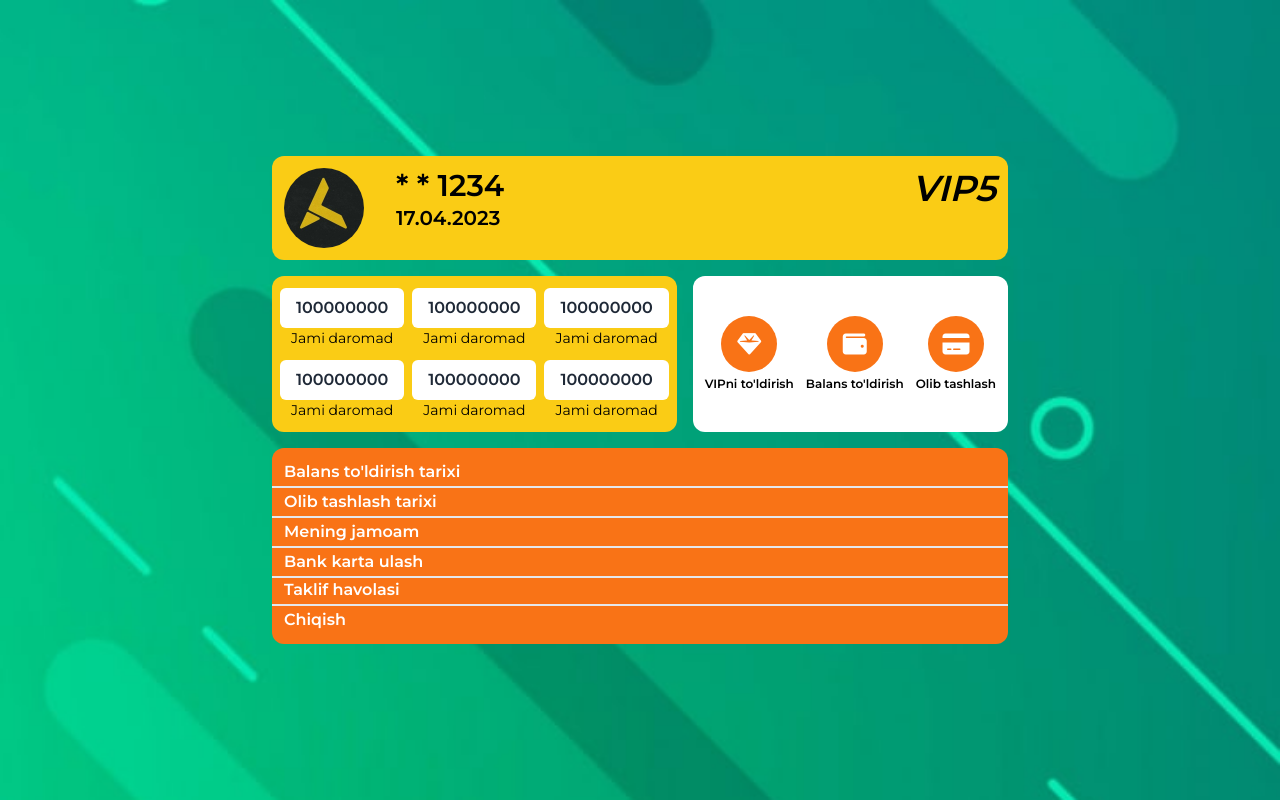
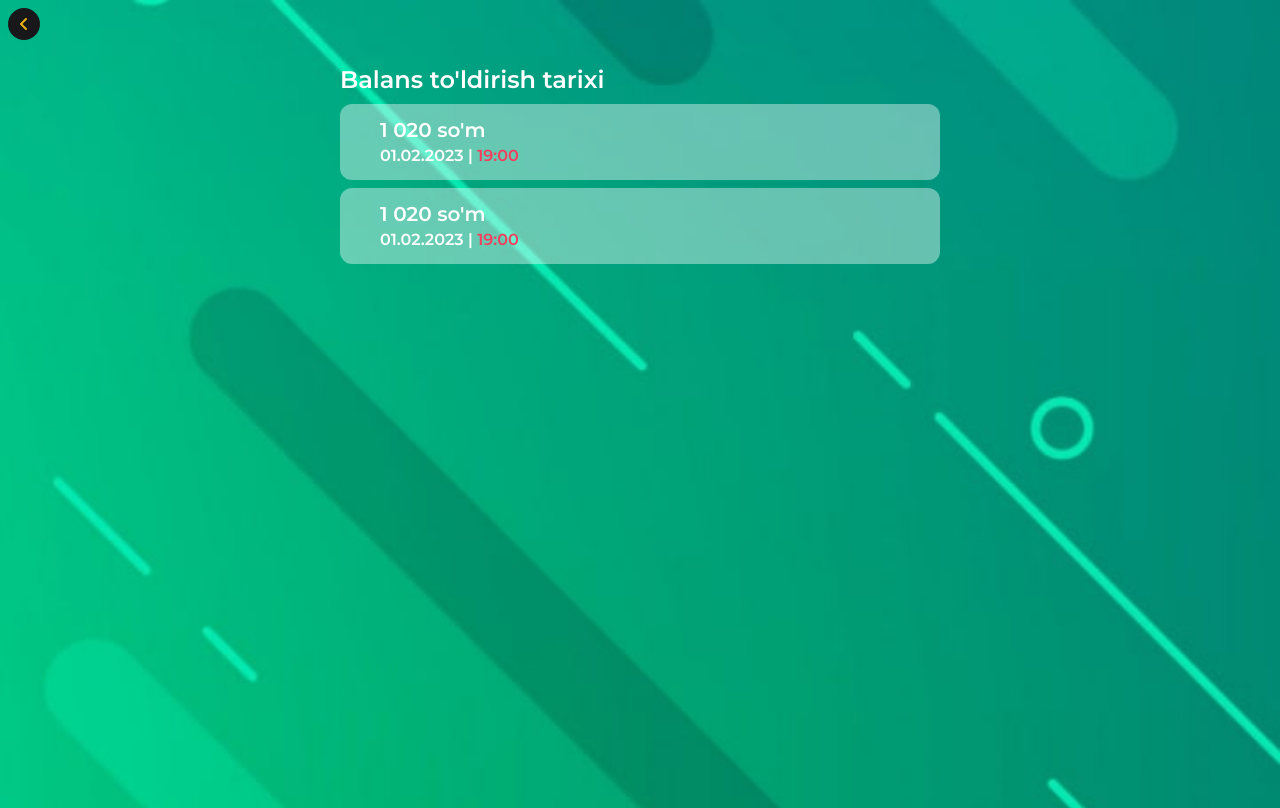
Before and after one commit to itkncoder/avolon, a React (Vite) app: page /addhistory in a window 1280 px wide. Built offline with nearby package versions, Linux system fonts and the light colour scheme.

Commit message:
added hidden for me icons

```diff
--- a/src/App.jsx
+++ b/src/App.jsx
@@ -10,6 +10,8 @@ import VipTasks from "./pages/VipTasks"
 import Task from "./pages/Task"
 import Stats from "./pages/Stats"
 import Admin from "./pages/Admin"
+import Addhistory from "./pages/Addhistory"
+import Payhistory from "./pages/Payhistory"
 
 function App() {
 
@@ -27,6 +29,8 @@ function App() {
                 <Route path="/task" element={<Task/>} />
                 <Route path="/stats" element={<Stats/>} />
                 <Route path="/admin/adminpanel" element={<Admin/>} />
+                <Route path="/addhistory" element={<Addhistory/>} />
+                <Route path="/payhistory" element={<Payhistory/>} />
             </Routes>
 
         </div>
--- /dev/null
+++ b/src/pages/Addhistory.jsx
@@ -0,0 +1,33 @@
+import {Link} from "react-router-dom"
+
+const Addhitory = () => {
+    return (
+        <div className="min-h-screen">
+            <div className="max-w-screen-sm m-auto">
+                <Link to="/">
+                    <i className="hover:bg-zinc-800 transition-all fa-solid fa-angle-left absolute top-2 left-2 w-8 rounded-full h-8 flex justify-center items-center bg-zinc-900 text-yellow-500"></i>
+                </Link>
+                <div className="pt-14 p-3 m-2">
+                    <h1 className="text-2xl text-white font-semibold">Balans to'ldirish tarixi</h1>
+
+                    <div className="fon p-3 my-2 rounded-xl flex justify-start gap-5 items-center">
+                        <i class="pl-2 text-2xl text-green-600 fa-solid fa-inbox-in"></i>
+                        <div className="flex flex-col items-start">
+                            <h2 className="font-semibold text-xl text-white">1 020 so'm</h2>
+                            <p className="text-white font-semibold">01.02.2023 | <span className="text-rose-500">19:00</span></p>
+                        </div>
+                    </div>
+                    <div className="fon p-3 my-2 rounded-xl flex justify-start gap-5 items-center">
+                        <i class="pl-2 text-2xl text-green-600 fa-solid fa-inbox-in"></i>
+                        <div className="flex flex-col items-start">
+                            <h2 className="font-semibold text-xl text-white">1 020 so'm</h2>
+                            <p className="text-white font-semibold">01.02.2023 | <span className="text-rose-500">19:00</span></p>
+                        </div>
+                    </div>
+                </div>
+            </div>
+        </div>
+    )
+}
+
+export default Addhitory
--- a/src/pages/Home.jsx
+++ b/src/pages/Home.jsx
@@ -5,7 +5,7 @@ const Home = () => {
     return (
         <div className="bg-1 lg:flex lg:justify-center lg:items-center min-h-screen">
             <div className="lg:max-w-screen-md">
-                <div className="flex bg-yellow-400 p-3 rounded-xl m-2 justify-between items-start sm:justify-start sm:gap-8">
+                <div className="flex bg-yellow-400 p-3 rounded-xl m-2 justify-around items-center sm:justify-start sm:gap-8">
                     <img className="w-20 rounded-full" src={logo} alt="logo" />
                     <div className="flex flex-col items-start sm:w-full">
                         <h1 className="text-3xl font-semibold">* * 1234</h1>
@@ -76,10 +76,10 @@ const Home = () => {
                 <div className="py-3 m-2 bg-orange-500 rounded-xl">
                     <ul className="flex flex-col items-start divide-y-2 gap-0.5">
                         <li>
-                            <a className="px-3 py-0.5 pt-1 hover:underline w-fit font-semibold text-white" href="./">Balans to'ldirish tarixi</a>
+                            <Link className="px-3 py-0.5 pt-1 hover:underline w-fit font-semibold text-white" to="./addhistory">Balans to'ldirish tarixi</Link>
                         </li>
                         <li className="w-full pt-0.5">
-                            <a className="px-3 py-1 hover:underline w-fit font-semibold text-white" href="./">Olib tashlash tarixi</a>
+                            <Link className="px-3 py-1 hover:underline w-fit font-semibold text-white" to="./payhistory">Olib tashlash tarixi</Link>
                         </li>
                         <li className="w-full pt-0.5">
                             <a className="px-3 py-1 hover:underline w-fit font-semibold text-white" href="./">Mening jamoam</a>
--- /dev/null
+++ b/src/pages/Payhistory.jsx
@@ -0,0 +1,35 @@
+import {Link} from "react-router-dom"
+
+const Payhistory = () => {
+    return (
+        <div className="min-h-screen">
+            <div className="max-w-screen-sm m-auto">
+                <Link to="/">
+                    <i className="hover:bg-zinc-800 transition-all fa-solid fa-angle-left absolute top-2 left-2 w-8 rounded-full h-8 flex justify-center items-center bg-zinc-900 text-yellow-500"></i>
+                </Link>
+                <div className="pt-14 p-3 m-2">
+                    <h1 className="text-2xl text-white font-semibold">Olib tashlash tarixi</h1>
+
+                    <div className="fon p-3 my-2 rounded-xl flex justify-start gap-5 items-center">
+                        <i className="pl-2 text-2xl text-rose-600 fa-solid fa-inbox-out"></i>
+                        <i class="fa-solid fa-inbox-out"></i>
+                        <div className="flex flex-col items-start">
+                            <h2 className="font-semibold text-xl text-white">1 020 so'm</h2>
+                            <p className="text-white font-semibold">01.02.2023 | <span className="text-rose-500">19:00</span></p>
+                        </div>
+                    </div>
+                    <div className="fon p-3 my-2 rounded-xl flex justify-start gap-5 items-center">
+                        <i className="pl-2 text-2xl text-rose-600 fa-solid fa-inbox-out"></i>
+                        <i class="fa-solid fa-inbox-out"></i>
+                        <div className="flex flex-col items-start">
+                            <h2 className="font-semibold text-xl text-white">1 020 so'm</h2>
+                            <p className="text-white font-semibold">01.02.2023 | <span className="text-rose-500">19:00</span></p>
+                        </div>
+                    </div>
+                </div>
+            </div>
+        </div>
+    )
+}
+
+export default Payhistory
```
